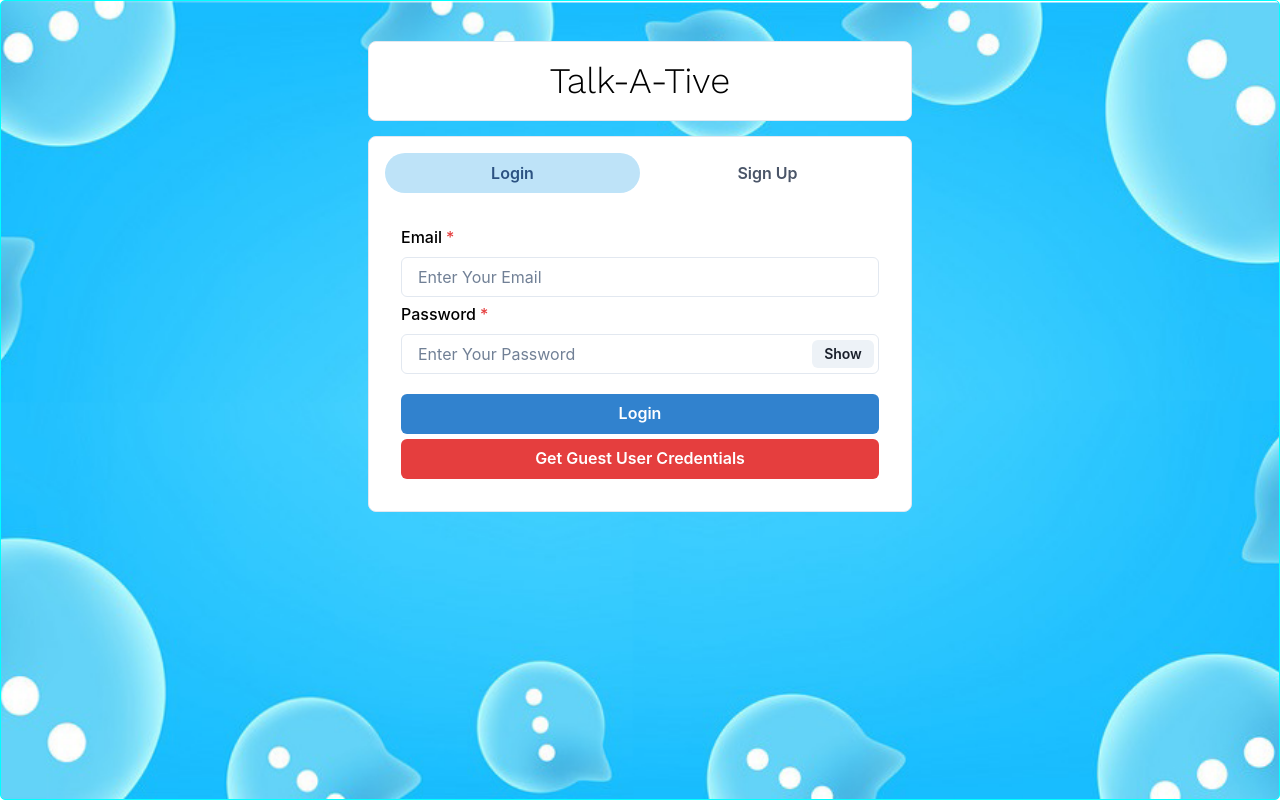
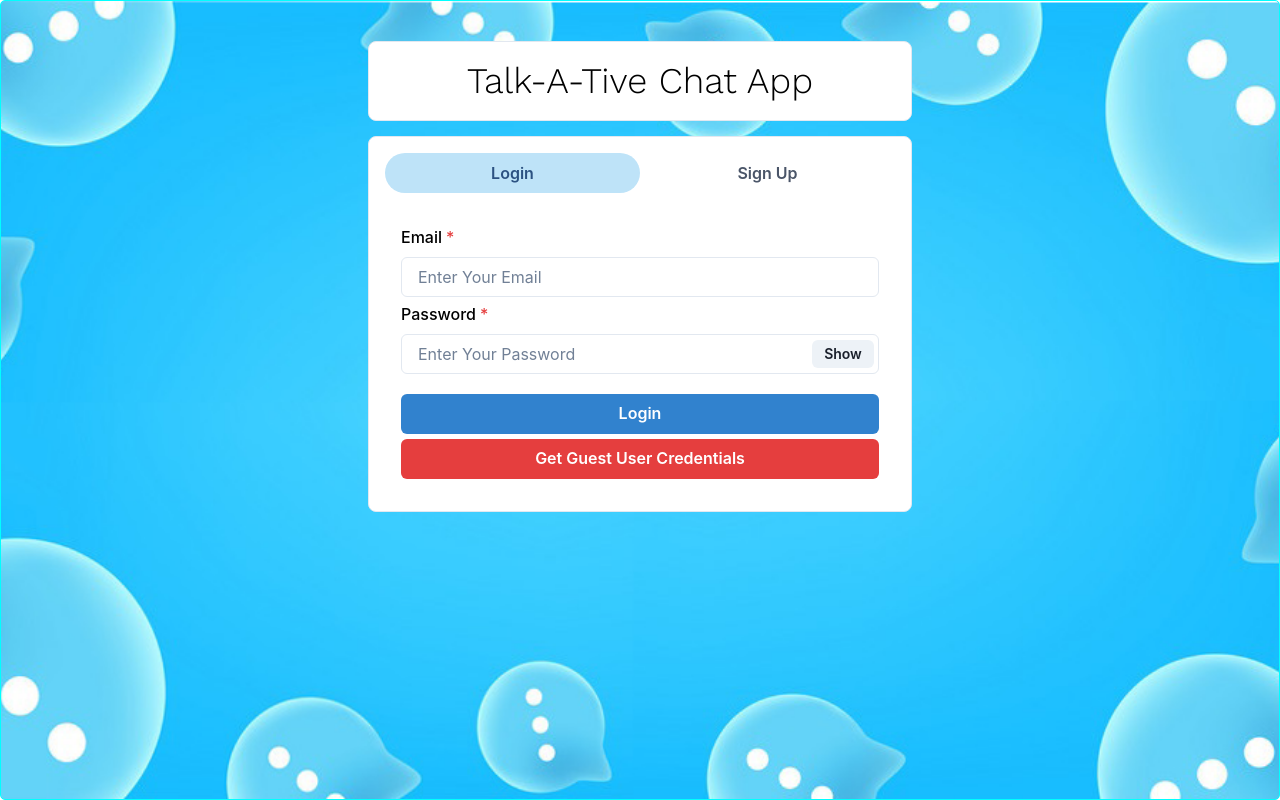
Before and after one commit to bk408/talk-a-tive, a React (Create React App) app in the folder frontend/: page / in a window 1280 px wide. Built offline with nearby package versions, Linux system fonts and the light colour scheme.

Commit message:
title changed

```diff
--- a/frontend/src/pages/HomePage.js
+++ b/frontend/src/pages/HomePage.js
@@ -31,7 +31,7 @@ const HomePage = () => {
           color="black"
           textAlign="center"
         >
-          Talk-A-Tive
+          Talk-A-Tive Chat App
         </Text>
       </Box>
       <Box
```
Also changed, not shown: frontend/src/components/Authentication/Signup.js (line endings or trailing spaces).
